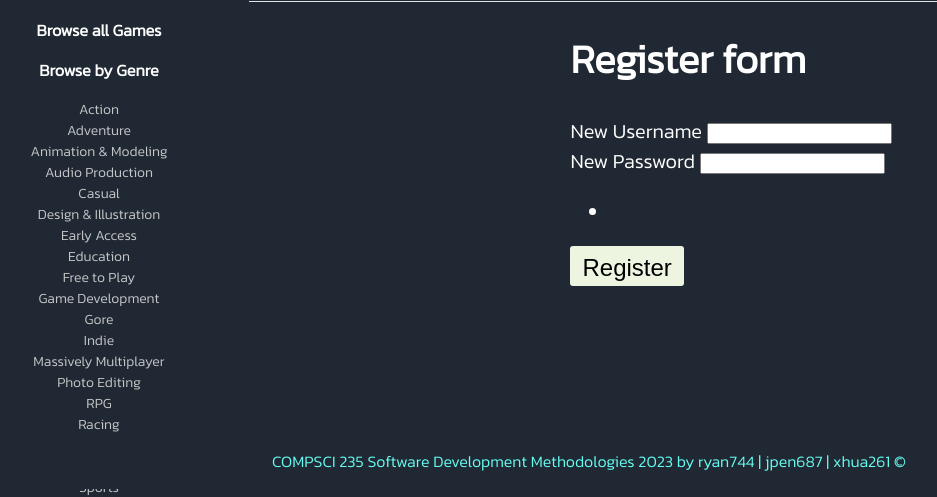
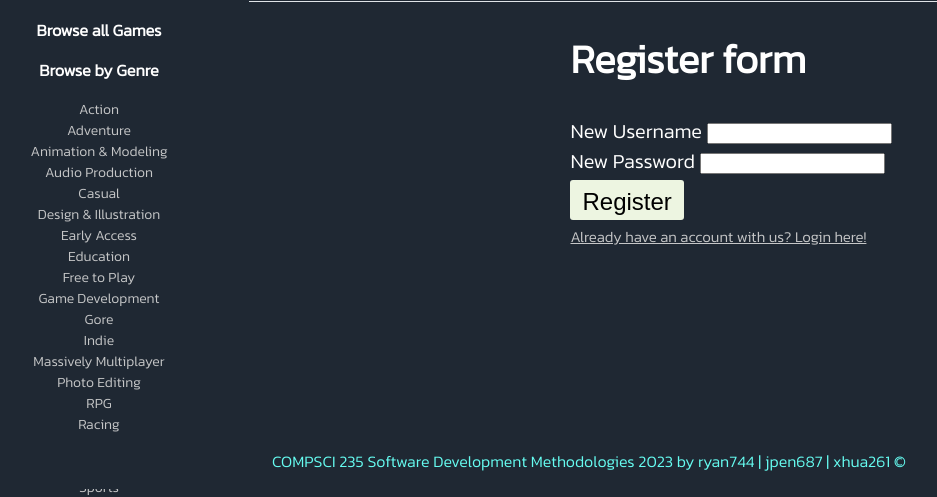
Before and after one commit to UoA-CS-Sindhwani-CS235-S2-2023/cs235-2023-gameswebapp-assignment-ryan744_jpen687, a Flask app: page /authentication/register in a window 1280 px wide. Shown: the part 311-808 px from the top of the page, without its empty margins (59-996 px from the left). Run offline with Flask 2, Linux system fonts and the light colour scheme; some libraries are stand-ins or nearby versions.

Commit message:
touched up on the login+rego form pages

```diff
--- a/games/authentication/authentication.py
+++ b/games/authentication/authentication.py
@@ -65,7 +65,7 @@ def login():
 
         except services.UnknownUserException:
             # Username not known to the system, set a suitable error message.
-            unrecognised_user = 'User name not recognised - please supply another'
+            unrecognised_user = 'User name not recognised'
 
         except services.AuthenticationException:
             # Authentication failed, set a suitable error message.
--- a/games/static/css/main.css
+++ b/games/static/css/main.css
@@ -287,3 +287,19 @@ img {
 		transform: scale(1.01);
 	}
 }
+
+/* Login and rego form */
+.custom-link {
+    color: #c5c6c7;
+    font-size: 15px;
+}
+
+/* Style for error messages */
+.errors {
+    color: red;
+    list-style-type: none;
+    margin: 0;
+    padding: 0;
+    font-size: 14px;
+    margin-top: 4px;
+}
--- a/games/templates/authentication/credentials.html
+++ b/games/templates/authentication/credentials.html
@@ -6,36 +6,45 @@
         <h1 class="title">{{ title }}</h1>
         <form method="POST" action="{{ handler_url }}">
              {{ form.csrf_token }}
-            <div class="form-field">{{ form.username.label }} {{ form.username }}
+            <div class="form-field {% if form.username.errors %}error{% endif %}">{{ form.username.label }} {{ form.username }}
+            </div>
+            <div class="form-field {% if form.password.errors %}error{% endif %}">{{ form.password.label }} {{ form.password }}
                 {% if form.username.errors or user_name_error_message is not none %}
+                    {% if form.username.errors %}
                         <ul class="errors">
-                        {% if user_name_error_message is not none %}
-                            <li>
-                                {{ user_name_error_message }}
-                            </li>
-                        {% endif %}
                             {% for error in form.username.errors %}
                                 <li>{{ error }}</li>
                             {% endfor %}
                         </ul>
                     {% endif %}
-            </div>
-            <div class="form-field">{{ form.password.label }} {{ form.password }}
+                    {% if user_name_error_message is not none %}
+                        <ul class="errors">
+                            <li>{{ user_name_error_message }}</li>
+                        </ul>
+                    {% endif %}
+                {% endif %}
                 {% if form.password.errors or password_error_message is not none %}
+                    {% if form.password.errors %}
                         <ul class="errors">
-                        {% if password_error_message is not none %}
-                            <li>
-                                {{ password_error_message }}
-                            </li>
-                        {% endif %}
                             {% for error in form.password.errors %}
                                 <li>{{ error }}</li>
                             {% endfor %}
                         </ul>
                     {% endif %}
+                    {% if password_error_message is not none %}
+                        <ul class="errors">
+                            <li>{{ password_error_message }}</li>
+                        </ul>
+                    {% endif %}
+                {% endif %}
             </div>
             {{ form.submit }}
         </form>
     </div>
+    {% if title == 'Register form' %}
+        <a href="{{ url_for('authentication_bp.login') }}" class="custom-link">Already have an account with us? Login here!</a>
+    {% elif title == 'Login' %}
+        <a href="{{ url_for('authentication_bp.register') }}" class="custom-link">Don't have an account with us? Register here!</a>
+    {% endif %}
 </main>
 {% endblock %}
--- a/games/templates/header.html
+++ b/games/templates/header.html
@@ -1,5 +1,5 @@
 <header id="header">
-  <h1><em>CS235 2023: My Game Library</em></h1>
+    <h1><em>CS235 2023: My Game Library</em></h1>
   <form action="/search" method="POST">
     <div class="search-bar">
       <div class="search-bar-input-container">
```
Lines whose indentation alone changed are shown as unchanged.
